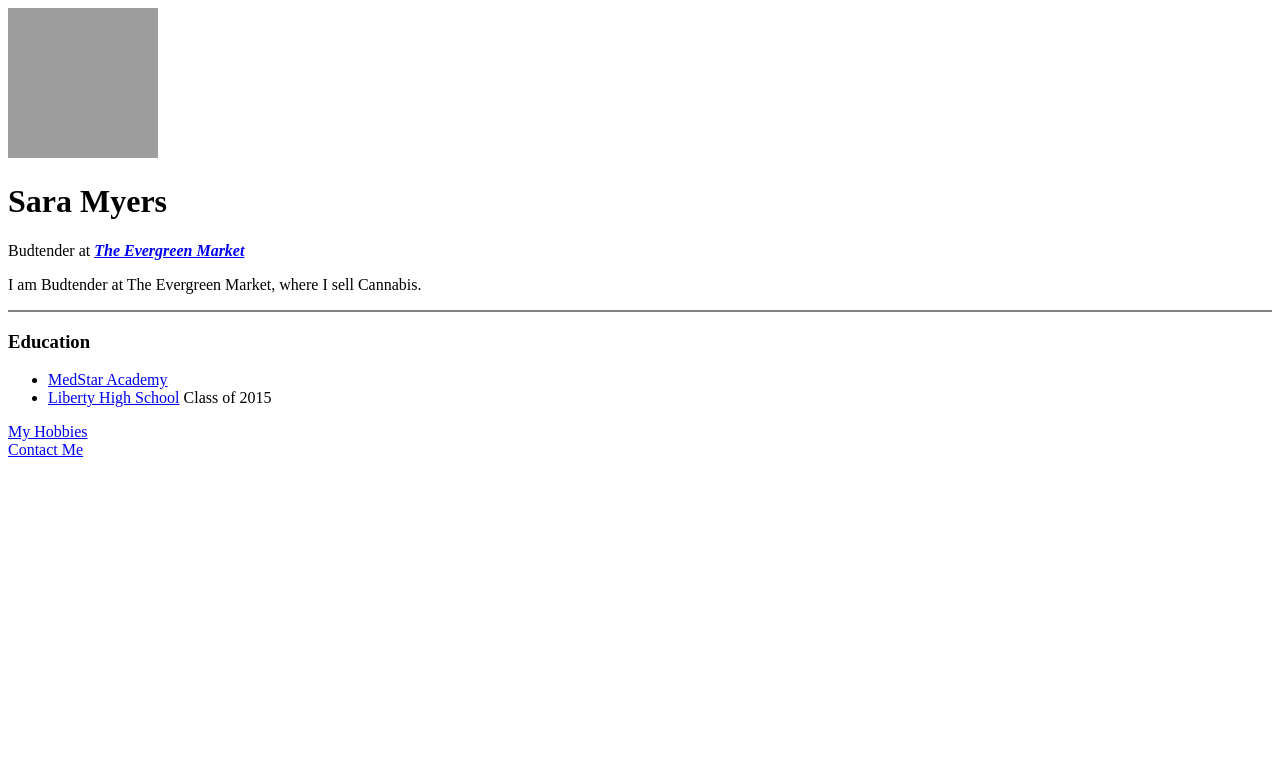
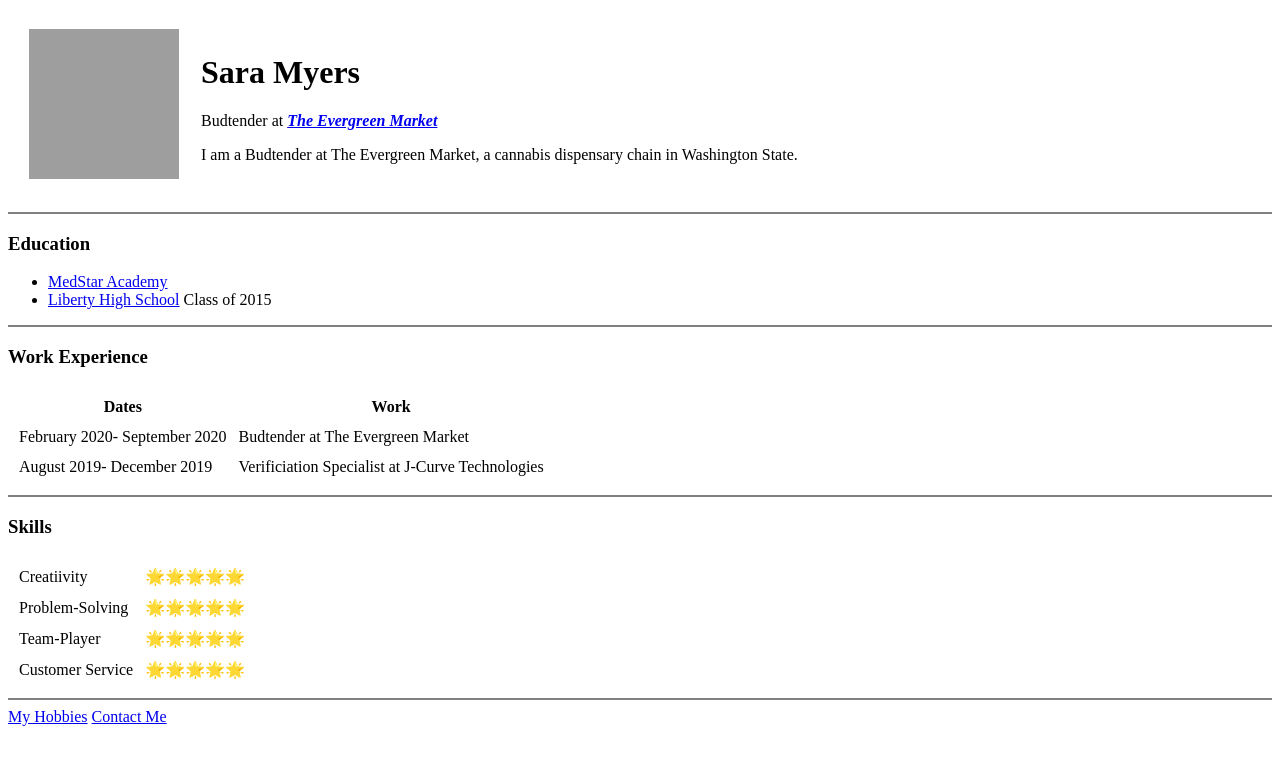
Before and after one commit to sarakate23/cv, a plain HTML site: page index.html in a window 1280 px wide. Drawn offline with Linux system fonts and the light colour scheme; grey boxes are pictures that could not be loaded.

Commit message:
Update index.html

```diff
--- a/index.html
+++ b/index.html
@@ -5,7 +5,10 @@
     <title>Sara's Personal Site</title>
   </head>
   <body>
-    <img src="./images/saramyers.jpg" alt="Sara's profile picture" style="width: 150px; height: 150px" />
+    <table cellspacing="20">
+      <tr>
+        <td><img src="./images/saramyers.jpg" alt="Sara's profile picture" style="width: 150px; height: 150px" /></td>
+        <td>
           <h1>Sara Myers</h1>
           <p>
             Budtender at
@@ -15,7 +18,11 @@
               </strong>
             </em>
           </p>
-    <p>I am Budtender at The Evergreen Market, where I sell Cannabis.</p>
+          <p>I am a Budtender at The Evergreen Market, a cannabis dispensary chain in Washington State.</p>
+        </td>
+      </tr>
+    </table>
+
     <hr noshade size="2" />
     <h3>Education</h3>
     <ul>
@@ -25,8 +32,48 @@
         Class of 2015
       </li>
     </ul>
+    <hr noshade size="2" />
+    <h3>Work Experience</h3>
+    <table cellspacing="10">
+      <thead>
+        <tr>
+          <th>Dates</th>
+          <th>Work</th>
+        </tr>
+      </thead>
+      <tbody></tbody>
+      <tfoot></tfoot>
+      <tr>
+        <td>February 2020- September 2020</td>
+        <td>Budtender at The Evergreen Market</td>
+      </tr>
+      <tr>
+        <td>August 2019- December 2019</td>
+        <td>Verificiation Specialist at J-Curve Technologies</td>
+      </tr>
+    </table>
+    <hr noshade size="2" />
+    <h3>Skills</h3>
+    <table cellspacing="10">
+      <tr>
+        <td>Creatiivity</td>
+        <td>🌟🌟🌟🌟🌟</td>
+      </tr>
+      <tr>
+        <td>Problem-Solving</td>
+        <td>🌟🌟🌟🌟🌟</td>
+      </tr>
+      <tr>
+        <td>Team-Player</td>
+        <td>🌟🌟🌟🌟🌟</td>
+      </tr>
+      <tr>
+        <td>Customer Service</td>
+        <td>🌟🌟🌟🌟🌟</td>
+      </tr>
+    </table>
+    <hr noshade size="2" />
     <a href="hobbies.html">My Hobbies</a>
-    <br />
     <a href="contact me.html">Contact Me</a>
   </body>
 </html>
```
Lines whose indentation alone changed are shown as unchanged.
